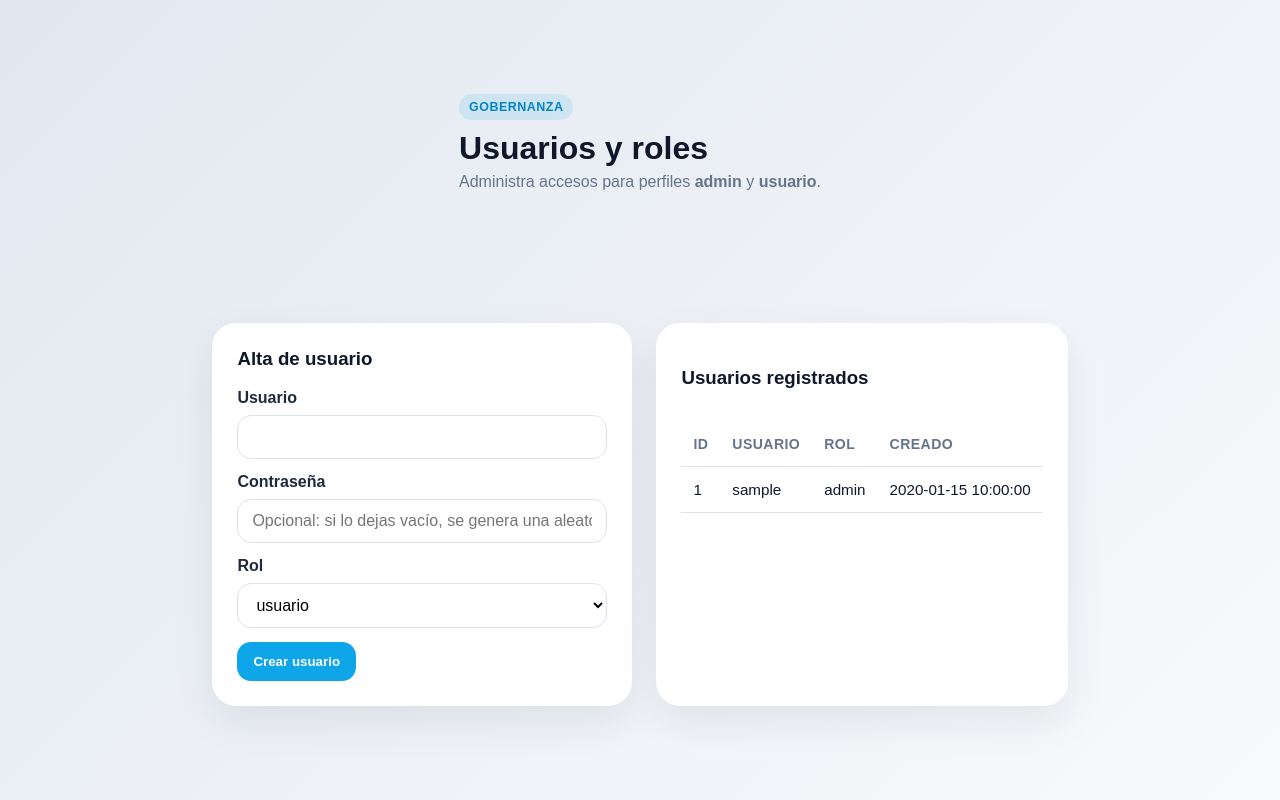
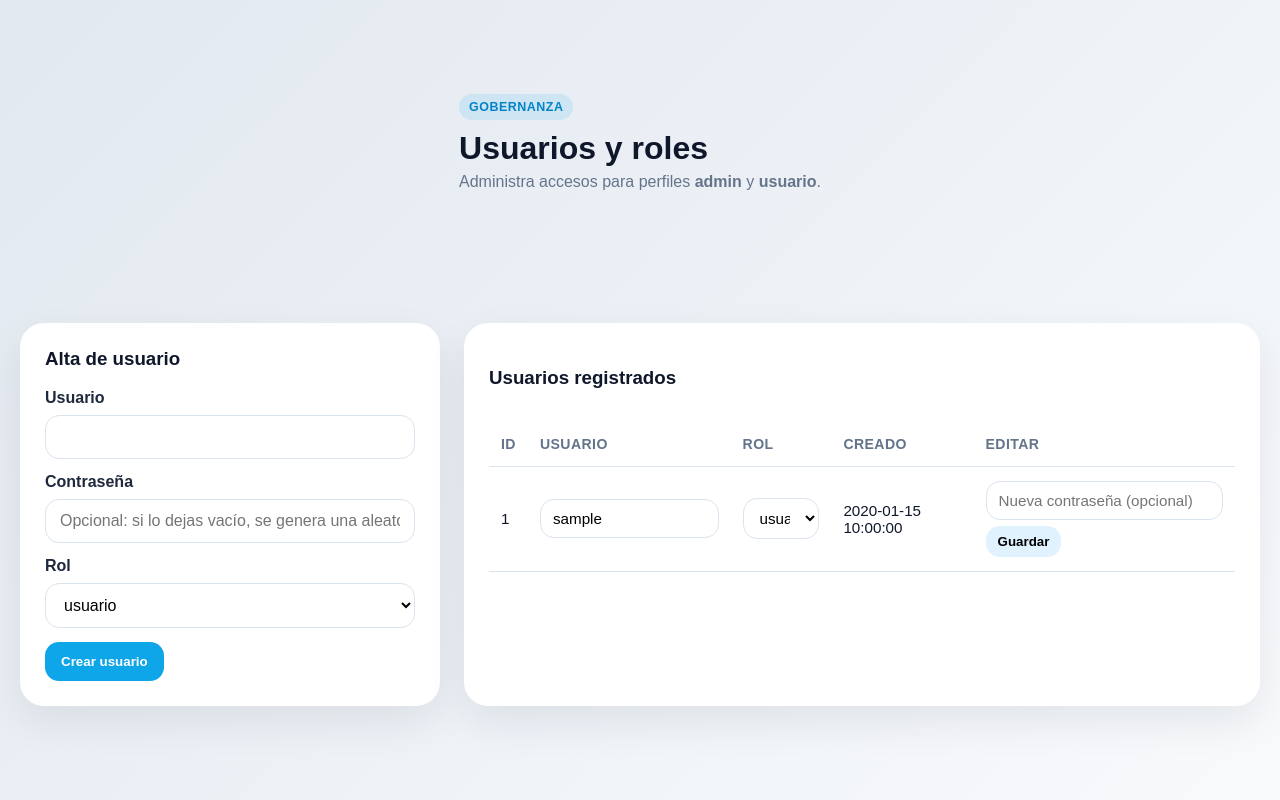
Before and after one commit to procleancleaningsvs-beep/proclean-app, a Flask app: template templates/users.html in a window 1280 px wide. Run offline with Flask 3, Linux system fonts and the light colour scheme; the template is opened without the code that fills it: most values are stand-ins (such as "Sample title", 1, 10 or a date in 2020).

Commit message:
V9 roles y control de historial

```diff
--- a/app.py
+++ b/app.py
@@ -64,13 +64,17 @@ def create_app() -> Flask:
     @app.route("/")
     def index():
         if g.user:
-            return redirect(url_for("dashboard"))
+            if g.user["role"] == "admin":
+                return redirect(url_for("dashboard"))
+            return redirect(url_for("nuevo_formato"))
         return redirect(url_for("login"))
 
     @app.route("/login", methods=["GET", "POST"])
     def login():
         if g.user:
-            return redirect(url_for("dashboard"))
+            if g.user["role"] == "admin":
+                return redirect(url_for("dashboard"))
+            return redirect(url_for("nuevo_formato"))
 
         if request.method == "POST":
             username = (request.form.get("username") or "").strip()
@@ -84,7 +88,9 @@ def create_app() -> Flask:
             session.clear()
             session["user_id"] = user["id"]
             flash(f"Bienvenido a {APP_NAME}, {user['username']}.", "success")
-            return redirect(url_for("dashboard"))
+            if user["role"] == "admin":
+                return redirect(url_for("dashboard"))
+            return redirect(url_for("nuevo_formato"))
 
         return render_template("login.html")
 
@@ -97,9 +103,10 @@ def create_app() -> Flask:
 
     @app.route("/dashboard")
     @login_required
+    @role_required("admin")
     def dashboard():
-        stats = get_dashboard_stats(g.user)
-        recent_history = list_history(g.user, limit=5)
+        stats = get_dashboard_stats()
+        recent_history = list_history(limit=5)
         return render_template("dashboard.html", stats=stats, recent_history=recent_history)
 
     @app.route("/formatos/nuevo", methods=["GET", "POST"])
@@ -143,7 +150,7 @@ def create_app() -> Flask:
     @app.route("/historial")
     @login_required
     def historial():
-        records = list_history(g.user)
+        records = list_history()
         return render_template("history.html", records=records)
 
     @app.route("/descargar/<int:record_id>")
@@ -152,12 +159,21 @@ def create_app() -> Flask:
         record = get_history_record(record_id)
         if not record:
             abort(404)
-        if g.user["role"] != "admin" and record["user_id"] != g.user["id"]:
-            abort(403)
         pdf_path = Path(record["pdf_path"])
         if not pdf_path.exists():
             abort(404)
         return send_file(pdf_path, as_attachment=True, download_name=record["filename"])
+
+    @app.route("/historial/eliminar/<int:record_id>", methods=["POST"])
+    @login_required
+    @role_required("admin")
+    def eliminar_historial(record_id: int):
+        removed = delete_history_record(record_id)
+        if not removed:
+            flash("Registro no encontrado.", "error")
+        else:
+            flash("Registro eliminado del historial.", "success")
+        return redirect(url_for("historial"))
 
     @app.route("/admin/usuarios", methods=["GET", "POST"])
     @login_required
@@ -165,27 +181,59 @@ def create_app() -> Flask:
     def admin_usuarios():
         generated_password = None
         if request.method == "POST":
-            username = (request.form.get("username") or "").strip()
-            password = request.form.get("password") or ""
-            role = (request.form.get("role") or "usuario").strip()
+            action = (request.form.get("action") or "create").strip()
 
-            if not username:
-                flash("El usuario es obligatorio.", "error")
-            elif role not in {"admin", "usuario"}:
-                flash("Rol no válido.", "error")
+            if action == "update_user":
+                try:
+                    user_id = int(request.form.get("user_id") or 0)
+                except ValueError:
+                    user_id = 0
+                username = (request.form.get("edit_username") or "").strip()
+                role = (request.form.get("edit_role") or "usuario").strip()
+                new_password = request.form.get("edit_password") or ""
+
+                if not user_id:
+                    flash("Usuario no válido.", "error")
+                elif not username:
+                    flash("El usuario es obligatorio.", "error")
+                elif role not in {"admin", "usuario"}:
+                    flash("Rol no válido.", "error")
+                elif g.user["id"] == user_id and role != "admin":
+                    flash("No puedes quitarte el rol de administrador a ti mismo.", "error")
+                else:
+                    try:
+                        update_user(
+                            user_id=user_id,
+                            username=username,
+                            role=role,
+                            new_password=new_password if new_password.strip() else None,
+                        )
+                        flash(f"Usuario {username} actualizado.", "success")
+                        return redirect(url_for("admin_usuarios"))
+                    except sqlite3.IntegrityError:
+                        flash("Ese nombre de usuario ya existe.", "error")
             else:
-                if not password:
-                    password = make_random_password()
-                    generated_password = password
-                try:
-                    create_user(username=username, password=password, role=role)
-                    msg = f"Usuario {username} creado correctamente con rol {role}."
-                    if generated_password:
-                        msg += f" Contraseña generada: {generated_password}"
-                    flash(msg, "success")
-                    return redirect(url_for("admin_usuarios"))
-                except sqlite3.IntegrityError:
-                    flash("Ese nombre de usuario ya existe.", "error")
+                username = (request.form.get("username") or "").strip()
+                password = request.form.get("password") or ""
+                role = (request.form.get("role") or "usuario").strip()
+
+                if not username:
+                    flash("El usuario es obligatorio.", "error")
+                elif role not in {"admin", "usuario"}:
+                    flash("Rol no válido.", "error")
+                else:
+                    if not password:
+                        password = make_random_password()
+                        generated_password = password
+                    try:
+                        create_user(username=username, password=password, role=role)
+                        msg = f"Usuario {username} creado correctamente con rol {role}."
+                        if generated_password:
+                            msg += f" Contraseña generada: {generated_password}"
+                        flash(msg, "success")
+                        return redirect(url_for("admin_usuarios"))
+                    except sqlite3.IntegrityError:
+                        flash("Ese nombre de usuario ya existe.", "error")
 
         users = list_users()
         return render_template("users.html", users=users)
@@ -384,23 +432,19 @@ def insert_history(user_id: int, filename: str, pdf_path: str, folio: str, lote:
         conn.close()
 
 
-def list_history(user, limit: int | None = None):
+def list_history(limit: int | None = None):
     conn = sqlite3.connect(DB_PATH)
     conn.row_factory = sqlite3.Row
     try:
-        params = []
         query = """
             SELECT h.*, u.username
             FROM format_history h
             JOIN users u ON u.id = h.user_id
+            ORDER BY h.created_at DESC
         """
-        if user["role"] != "admin":
-            query += " WHERE h.user_id = ?"
-            params.append(user["id"])
-        query += " ORDER BY h.created_at DESC"
         if limit:
             query += f" LIMIT {int(limit)}"
-        return conn.execute(query, params).fetchall()
+        return conn.execute(query).fetchall()
     finally:
         conn.close()
 
@@ -422,21 +466,69 @@ def get_history_record(record_id: int):
         conn.close()
 
 
-def get_dashboard_stats(user):
+def get_dashboard_stats():
     conn = sqlite3.connect(DB_PATH)
     conn.row_factory = sqlite3.Row
     try:
-        base_query = "SELECT COUNT(*) AS total, COALESCE(SUM(movement_count), 0) AS movimientos FROM format_history"
-        user_query = base_query + " WHERE user_id = ?"
-        row = conn.execute(base_query if user["role"] == "admin" else user_query, () if user["role"] == "admin" else (user["id"],)).fetchone()
-
-        users_total = conn.execute("SELECT COUNT(*) AS total FROM users").fetchone()[0] if user["role"] == "admin" else None
+        row = conn.execute(
+            "SELECT COUNT(*) AS total, COALESCE(SUM(movement_count), 0) AS movimientos FROM format_history"
+        ).fetchone()
+        users_total = conn.execute("SELECT COUNT(*) AS total FROM users").fetchone()[0]
         return {
             "formatos": row["total"],
             "movimientos": row["movimientos"],
             "usuarios": users_total,
             "plantilla": "Set 1-4 movimientos",
         }
+    finally:
+        conn.close()
+
+
+def delete_history_record(record_id: int) -> bool:
+    conn = sqlite3.connect(DB_PATH)
+    conn.row_factory = sqlite3.Row
+    try:
+        row = conn.execute(
+            "SELECT pdf_path FROM format_history WHERE id = ?",
+            (record_id,),
+        ).fetchone()
+        if not row:
+            return False
+        file_path = Path(row["pdf_path"])
+        conn.execute("DELETE FROM format_history WHERE id = ?", (record_id,))
+        conn.commit()
+        if file_path.exists():
+            try:
+                file_path.unlink()
+            except OSError:
+                pass
+        return True
+    finally:
+        conn.close()
+
+
+def update_user(user_id: int, username: str, role: str, new_password: str | None) -> None:
+    conn = sqlite3.connect(DB_PATH)
+    try:
+        if new_password:
+            conn.execute(
+                """
+                UPDATE users
+                SET username = ?, role = ?, password_hash = ?
+                WHERE id = ?
+                """,
+                (username, role, generate_password_hash(new_password), user_id),
+            )
+        else:
+            conn.execute(
+                """
+                UPDATE users
+                SET username = ?, role = ?
+                WHERE id = ?
+                """,
+                (username, role, user_id),
+            )
+        conn.commit()
     finally:
         conn.close()
 
--- a/static/style.css
+++ b/static/style.css
@@ -323,3 +323,33 @@ th { color: var(--muted); font-size: .88rem; text-transform: uppercase; letter-s
   background: #f8fafc;
   color: #334155;
 }
+
+.hidden-form {
+  display: none;
+}
+
+.inline-form {
+  display: inline;
+  margin: 0;
+}
+
+.actions-cell {
+  display: flex;
+  flex-wrap: wrap;
+  gap: 10px;
+  align-items: center;
+}
+
+.danger-btn {
+  background: #fee2e2;
+  color: var(--error-text);
+}
+
+.table-input {
+  width: 100%;
+  border: 1px solid var(--line);
+  border-radius: 14px;
+  padding: 10px 12px;
+  font-size: 0.95rem;
+  background: white;
+}
--- a/templates/base.html
+++ b/templates/base.html
@@ -18,7 +18,9 @@
         </div>
       </div>
       <nav class="nav">
+        {% if current_user.role == 'admin' %}
         <a href="{{ url_for('dashboard') }}" class="nav-link">Dashboard</a>
+        {% endif %}
         <a href="{{ url_for('nuevo_formato') }}" class="nav-link">Nuevo formato</a>
         <a href="{{ url_for('historial') }}" class="nav-link">Historial</a>
         {% if current_user.role == 'admin' %}
--- a/templates/users.html
+++ b/templates/users.html
@@ -38,19 +38,37 @@
             <th>Usuario</th>
             <th>Rol</th>
             <th>Creado</th>
+            <th>Editar</th>
           </tr>
         </thead>
         <tbody>
           {% for user in users %}
           <tr>
             <td>{{ user.id }}</td>
-            <td>{{ user.username }}</td>
-            <td>{{ user.role }}</td>
+            <td>
+              <input type="text" name="edit_username" form="user-edit-{{ user.id }}" value="{{ user.username }}" required class="table-input">
+            </td>
+            <td>
+              <select name="edit_role" form="user-edit-{{ user.id }}" class="table-input">
+                <option value="usuario" {% if user.role == 'usuario' %}selected{% endif %}>usuario</option>
+                <option value="admin" {% if user.role == 'admin' %}selected{% endif %}>admin</option>
+              </select>
+            </td>
             <td>{{ user.created_at }}</td>
+            <td>
+              <input type="text" name="edit_password" form="user-edit-{{ user.id }}" placeholder="Nueva contraseña (opcional)" class="table-input" style="margin-bottom:6px;">
+              <button type="submit" form="user-edit-{{ user.id }}" class="btn btn-small">Guardar</button>
+            </td>
           </tr>
           {% endfor %}
         </tbody>
       </table>
+      {% for user in users %}
+      <form id="user-edit-{{ user.id }}" method="post" class="hidden-form">
+        <input type="hidden" name="action" value="update_user">
+        <input type="hidden" name="user_id" value="{{ user.id }}">
+      </form>
+      {% endfor %}
     </div>
   </section>
 </section>
```
Also changed, not shown: templates/history.html (+9 -2 lines).
